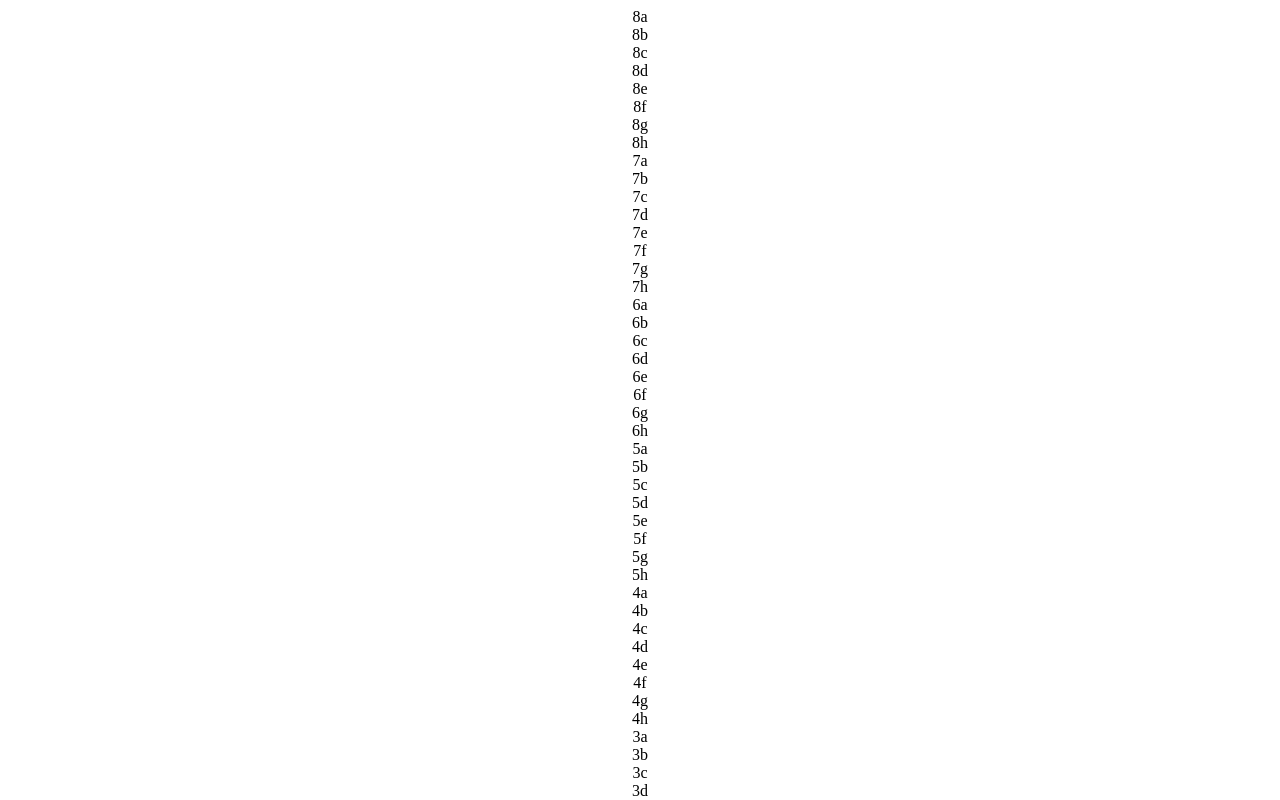
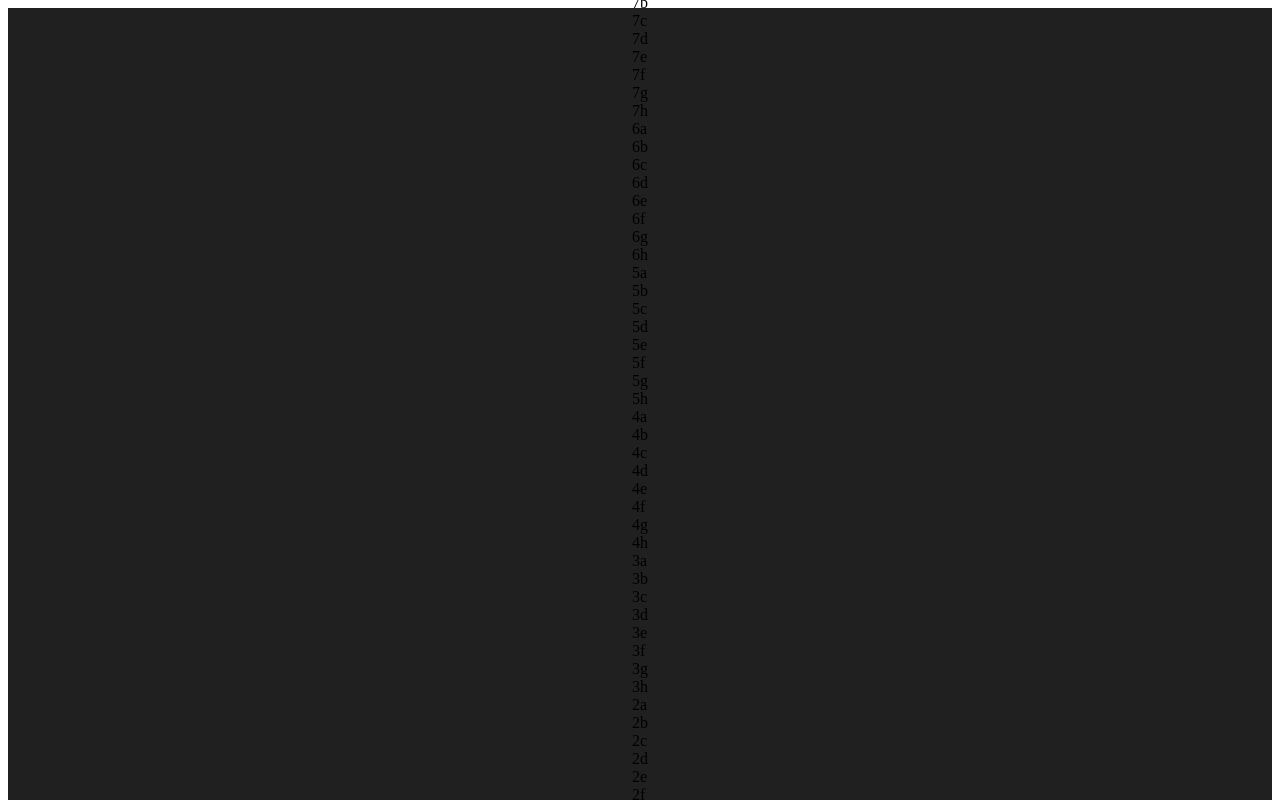
Before and after one commit to EJQuezada/chess, a React (Create React App) app: page / in a window 1280 px wide. Shown: the top 800 px of the page. Built offline with nearby package versions, Linux system fonts and the light colour scheme.

Commit message:
update App.css  .App function

```diff
--- a/src/App.css
+++ b/src/App.css
@@ -1,5 +1,8 @@
 @import './constants.css';
 
 .App {
-  text-align: center;
+  display: grid;
+  place-content: center;
+  height: 100vh;
+  background: var(--bg-color);
 }
```
